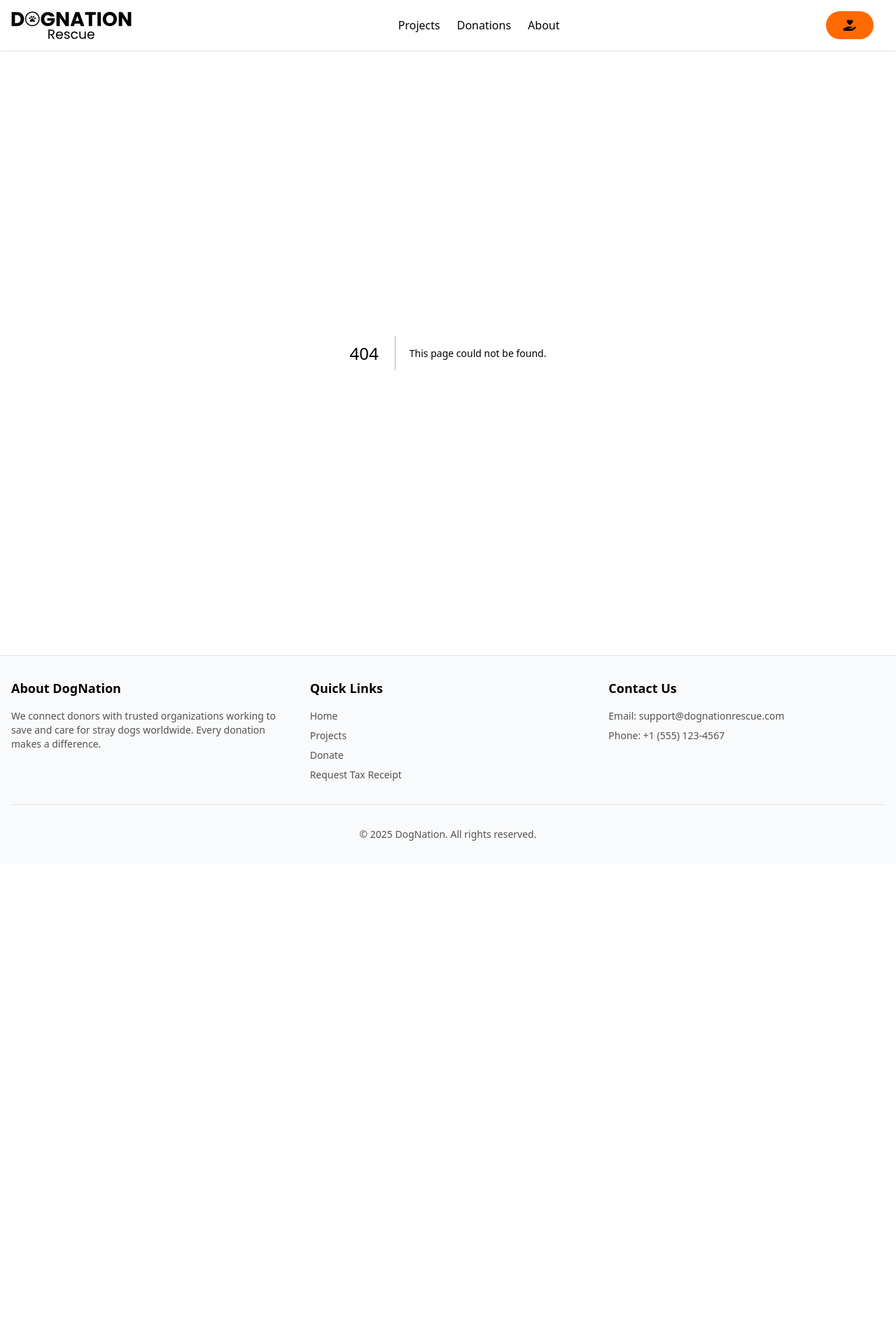
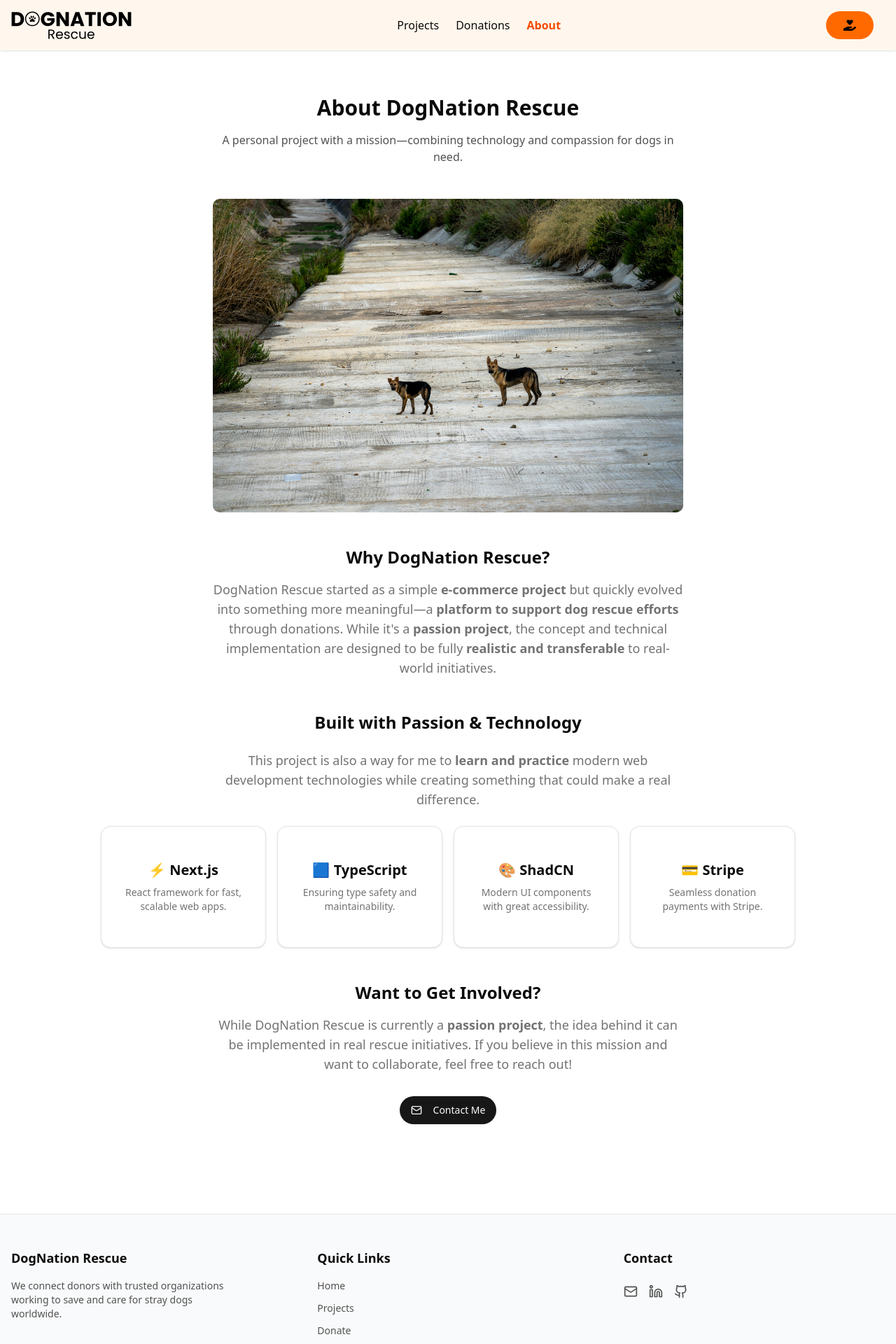
Before and after one commit to paulvonkim/dognation-rescue, a Next.js app: page /about in a window 1280 px wide. Before the commit this address had no page. Shown: the top 1920 px of the page at 70% size. Before the commit the page ends 1234 px from the top, so only its background shows below. Built offline with nearby package versions, Linux system fonts and the light colour scheme.

Commit message:
first commit

```diff
--- /dev/null
+++ b/app/about/page.tsx
@@ -0,0 +1,126 @@
+import Image from "next/image";
+import { Button } from "@/components/ui/button";
+import { Card, CardContent } from "@/components/ui/card";
+import { Mail } from "lucide-react";
+
+export const metadata = {
+  title: "About DogNation Rescue",
+  description: "Learn about our mission and how we're helping dogs in need",
+};
+
+export default function AboutPage() {
+  return (
+    <div className="container max-w-5xl mx-auto px-4 py-8 mb-16">
+      {/* Hero Section */}
+      {/* <div className="text-center space-y-4">
+        <h1 className="text-4xl font-bold tracking-tight">
+          About DogNation Rescue
+        </h1>
+        <p className="text-muted-foreground text-lg max-w-2xl mx-auto">
+          A personal project with a mission—combining technology and compassion
+          for dogs in need.
+        </p>
+      </div> */}
+
+      <div className="text-center mb-12">
+        <h1 className="text-3xl font-bold mb-4">About DogNation Rescue</h1>
+        <p className="text-neutral-600 max-w-2xl mx-auto">
+          A personal project with a mission—combining technology and compassion
+          for dogs in need.
+        </p>
+      </div>
+
+      {/* Image Section */}
+      <div className="mt-10 flex justify-center">
+        <div className="relative w-full max-w-2xl aspect-[3/2] rounded-lg overflow-hidden">
+          <Image
+            src="/about-hero.jpg"
+            alt="Rescued dogs"
+            fill
+            sizes="(max-width: 768px) 100vw, 768px"
+            className="object-cover"
+            priority
+          />
+        </div>
+      </div>
+
+      {/* Mission Statement */}
+      <div className="mt-12 text-center">
+        <h2 className="text-2xl font-bold">Why DogNation Rescue?</h2>
+        <p className="mt-4 text-muted-foreground text-lg max-w-2xl mx-auto">
+          DogNation Rescue started as a simple{" "}
+          <strong>e-commerce project</strong> but quickly evolved into something
+          more meaningful—a{" "}
+          <strong>platform to support dog rescue efforts</strong> through
+          donations. While it's a <strong>passion project</strong>, the concept
+          and technical implementation are designed to be fully{" "}
+          <strong>realistic and transferable</strong> to real-world initiatives.
+        </p>
+      </div>
+
+      {/* Learning & Tech Stack */}
+      <div className="mt-12 space-y-6">
+        <h2 className="text-2xl font-bold text-center">
+          Built with Passion & Technology
+        </h2>
+        <p className="text-muted-foreground text-lg max-w-2xl mx-auto text-center">
+          This project is also a way for me to{" "}
+          <strong>learn and practice</strong> modern web development
+          technologies while creating something that could make a real
+          difference.
+        </p>
+
+        <div className="grid grid-cols-2 md:grid-cols-4 gap-4">
+          <Card>
+            <CardContent className="p-6 text-center">
+              <h3 className="text-xl font-bold mb-2">⚡ Next.js</h3>
+              <p className="text-muted-foreground text-sm">
+                React framework for fast, scalable web apps.
+              </p>
+            </CardContent>
+          </Card>
+          <Card>
+            <CardContent className="p-6 text-center">
+              <h3 className="text-xl font-bold mb-2">🟦 TypeScript</h3>
+              <p className="text-muted-foreground text-sm">
+                Ensuring type safety and maintainability.
+              </p>
+            </CardContent>
+          </Card>
+          <Card>
+            <CardContent className="p-6 text-center">
+              <h3 className="text-xl font-bold mb-2">🎨 ShadCN</h3>
+              <p className="text-muted-foreground text-sm">
+                Modern UI components with great accessibility.
+              </p>
+            </CardContent>
+          </Card>
+          <Card>
+            <CardContent className="p-6 text-center">
+              <h3 className="text-xl font-bold mb-2">💳 Stripe</h3>
+              <p className="text-muted-foreground text-sm">
+                Seamless donation payments with Stripe.
+              </p>
+            </CardContent>
+          </Card>
+        </div>
+      </div>
+
+      {/* Final Call to Action */}
+      <div className="mt-12 text-center space-y-4">
+        <h2 className="text-2xl font-bold">Want to Get Involved?</h2>
+        <p className="text-muted-foreground text-lg max-w-2xl mx-auto">
+          While DogNation Rescue is currently a <strong>passion project</strong>
+          , the idea behind it can be implemented in real rescue initiatives. If
+          you believe in this mission and want to collaborate, feel free to
+          reach out!
+        </p>
+        <a href="mailto:paulkim.designs@gmail.com">
+          <Button size="lg" className="mt-4 rounded-full" variant="default">
+            <Mail className="mr-2 h-4 w-4" /> Contact Me
+          </Button>
+        </a>
+      </div>
+    </div>
+  );
+}
--- a/app/invoice-request/page.tsx
+++ b/app/invoice-request/page.tsx
@@ -79,13 +79,14 @@ export default function InvoiceRequest() {
                   placeholder="your@email.com"
                 />
               </div>
-
-              <button
-                type="submit"
-                className="w-full rounded-full px-6 py-3 bg-orange-500 hover:bg-orange-600 text-black font-medium"
-              >
-                Request Invoice
-              </button>
+              <div className="flex justify-center">
+                <button
+                  type="submit"
+                  className="rounded-full px-6 py-3 bg-orange-500 hover:bg-orange-600 text-black font-medium"
+                >
+                  Request Invoice
+                </button>
+              </div>
             </form>
           )}
         </div>
--- a/app/page.tsx
+++ b/app/page.tsx
@@ -36,7 +36,7 @@ export default async function Home() {
               </Button>
             </div>
             <div className="flex justify-end px-0 md:pr-12">
-              <div className="relative w-full h-[300px] md:h-[400px] rounded-xl overflow-hidden">
+              <div className="relative w-full h-[300px] md:h-[400px] rounded-lg overflow-hidden">
                 <Image
                   alt="Hero Image"
                   src="/hero_img.jpg"
@@ -63,7 +63,7 @@ export default async function Home() {
       </section>
 
       {/* Ways to Help Section */}
-      <section className="mb-16">
+      <section className="mb-4">
         <div className="text-center mb-12">
           <h2 className="text-3xl font-bold mb-4">Ways You Can Help</h2>
           <p className="text-neutral-600 max-w-2xl mx-auto">
--- a/components/carousel.tsx
+++ b/components/carousel.tsx
@@ -23,9 +23,9 @@ export const ProductCarousel = ({ products }: Props) => {
         align: "start",
         loop: true,
       }}
-      className="w-full max-w-6xl mx-auto"
+      className="w-full max-w-6xl mx-auto pb-12"
     >
-      <CarouselContent>
+      <CarouselContent className="pb-4">
         {products.map((product, index) => (
           <CarouselItem
             key={index}
@@ -96,7 +96,7 @@ export const ProductCarousel = ({ products }: Props) => {
           </CarouselItem>
         ))}
       </CarouselContent>
-      <div className="flex justify-center mt-8">
+      <div className="flex justify-center mt-4">
         <CarouselPrevious className="mr-4 bg-white shadow-sm hover:bg-neutral-50" />
         <CarouselNext className="ml-4 bg-white shadow-sm hover:bg-neutral-50" />
       </div>
--- a/components/footer.tsx
+++ b/components/footer.tsx
@@ -1,23 +1,24 @@
 import Link from "next/link";
+import { Mail, Linkedin, Github } from "lucide-react";
 
 export default function Footer() {
   return (
     <footer className="bg-gray-50 border-t border-neutral-200">
-      <div className="container mx-auto px-4 py-8">
-        <div className="grid grid-cols-1 md:grid-cols-3 gap-8">
+      <div className="container mx-auto px-4 py-12">
+        <div className="grid grid-cols-1 md:grid-cols-3 gap-16 justify-items-center md:justify-items-start">
           {/* About section */}
-          <div>
-            <h3 className="font-semibold text-lg mb-4">About DogNation</h3>
+          <div className="max-w-xs">
+            <h3 className="font-semibold text-lg mb-4">DogNation Rescue</h3>
             <p className="text-neutral-600 text-sm">
               We connect donors with trusted organizations working to save and
-              care for stray dogs worldwide. Every donation makes a difference.
+              care for stray dogs worldwide.
             </p>
           </div>
 
           {/* Quick links */}
           <div>
             <h3 className="font-semibold text-lg mb-4">Quick Links</h3>
-            <ul className="space-y-2 text-sm">
+            <ul className="space-y-3 text-sm">
               <li>
                 <Link
                   href="/"
@@ -50,21 +51,55 @@ export default function Footer() {
                   Request Tax Receipt
                 </Link>
               </li>
+              <li>
+                <Link
+                  href="/about"
+                  className="text-neutral-600 hover:text-orange-500"
+                >
+                  About
+                </Link>
+              </li>
             </ul>
           </div>
 
           {/* Contact info */}
           <div>
-            <h3 className="font-semibold text-lg mb-4">Contact Us</h3>
-            <ul className="space-y-2 text-sm text-neutral-600">
-              <li>Email: support@dognationrescue.com</li>
-              <li>Phone: +1 (555) 123-4567</li>
+            <h3 className="font-semibold text-lg mb-4">Contact</h3>
+            <ul className="space-y-3 text-sm">
+              <li className="pt-2">
+                <div className="flex space-x-4">
+                  <a
+                    href="mailto:paulkim.designs@gmail.com"
+                    className="flex items-center text-neutral-600 hover:text-orange-500"
+                  >
+                    <Mail className="h-5 w-5" />
+                  </a>
+                  <a
+                    href="https://linkedin.com/in/your-profile"
+                    target="_blank"
+                    rel="noopener noreferrer"
+                    className="text-neutral-600 hover:text-orange-500"
+                  >
+                    <Linkedin className="h-5 w-5" />
+                  </a>
+                  <a
+                    href="https://github.com/your-username/dognation-rescue"
+                    target="_blank"
+                    rel="noopener noreferrer"
+                    className="text-neutral-600 hover:text-orange-500"
+                  >
+                    <Github className="h-5 w-5" />
+                  </a>
+                </div>
+              </li>
             </ul>
           </div>
         </div>
 
-        <div className="border-t border-neutral-200 mt-8 pt-8 text-center text-sm text-neutral-600">
-          <p>© {new Date().getFullYear()} DogNation. All rights reserved.</p>
+        <div className="border-t border-neutral-200 mt-10 pt-6 text-center text-sm text-neutral-600">
+          <p>
+            © {new Date().getFullYear()} DogNation Rescue. All rights reserved.
+          </p>
         </div>
       </div>
     </footer>
--- a/components/navbar.tsx
+++ b/components/navbar.tsx
@@ -8,10 +8,13 @@ import { Button } from "./ui/button";
 import NextImage from "next/image";
 import { FontAwesomeIcon } from "@fortawesome/react-fontawesome";
 import { faHandHoldingHeart } from "@fortawesome/free-solid-svg-icons";
+import { usePathname } from "next/navigation";
+
 export const Navbar = () => {
   const [mobileOpen, setMobileOpen] = useState<boolean>(false);
   const { items } = useCartStore();
   const cartCount = items.reduce((acc, item) => acc + item.quantity, 0);
+  const pathname = usePathname();
 
   useEffect(() => {
     const handleResize = () => {
@@ -25,8 +28,10 @@ export const Navbar = () => {
     return () => window.removeEventListener("resize", handleResize);
   }, []);
 
+  const isActive = (path: string) => pathname === path;
+
   return (
-    <nav className="sticky top-0 z-50 bg-white shadow">
+    <nav className="sticky top-0 z-50 bg-orange-50 shadow">
       <div className="container mx-auto flex items-center justify-between px-4 py-4">
         <Link href="/" className=" flex items-center">
           <NextImage
@@ -38,13 +43,28 @@ export const Navbar = () => {
           />
         </Link>
         <div className="hidden md:flex space-x-6">
-          <Link href="/projects" className="hover:text-orange-600">
+          <Link
+            href="/projects"
+            className={`hover:text-orange-600 ${
+              isActive("/projects") ? "font-bold text-orange-600" : ""
+            }`}
+          >
             Projects
           </Link>
-          <Link href="/products" className="hover:text-orange-600">
+          <Link
+            href="/products"
+            className={`hover:text-orange-600 ${
+              isActive("/products") ? "font-bold text-orange-600" : ""
+            }`}
+          >
             Donations
           </Link>
-          <Link href="/" className="hover:text-orange-600">
+          <Link
+            href="/about"
+            className={`hover:text-orange-600 ${
+              isActive("/about") ? "font-bold text-orange-600" : ""
+            }`}
+          >
             About
           </Link>
         </div>
--- a/components/stats-section.tsx
+++ b/components/stats-section.tsx
@@ -58,13 +58,13 @@ export default function StatsSection() {
     <div ref={ref} className="grid md:grid-cols-3 gap-8">
       <div className="bg-white rounded-xl shadow-sm p-8 text-center transform transition-transform hover:scale-105">
         <div className="inline-flex items-center justify-center w-16 h-16 rounded-full bg-orange-100 mb-6">
-          <FontAwesomeIcon icon={faPaw} className="text-orange-500 text-3xl" />
+          <FontAwesomeIcon icon={faPaw} className="text-neutral-900 text-2xl" />
         </div>
         <h3 className="text-3xl font-bold text-gray-800 mb-1">
           <AnimatedCounter value={800} shouldAnimate={inView} />
         </h3>
         <p className="text-lg font-medium mb-2">Rescued Dogs</p>
-        <p className="text-neutral-600 text-sm">
+        <p className=" text-gray-800 text-sm">
           Finding forever homes for abandoned and stray dogs
         </p>
       </div>
@@ -73,7 +73,7 @@ export default function StatsSection() {
         <div className="inline-flex items-center justify-center w-16 h-16 rounded-full bg-orange-100 mb-6">
           <FontAwesomeIcon
             icon={faStethoscope}
-            className="text-orange-500 text-3xl"
+            className=" text-gray-900 text-2xl"
           />
         </div>
         <h3 className="text-3xl font-bold text-gray-800 mb-1">
@@ -89,7 +89,7 @@ export default function StatsSection() {
         <div className="inline-flex items-center justify-center w-16 h-16 rounded-full bg-orange-100 mb-6">
           <FontAwesomeIcon
             icon={faBowlFood}
-            className="text-orange-500 text-3xl"
+            className=" text-gray-900 text-2xl"
           />
         </div>
         <h3 className="text-3xl font-bold text-gray-800 mb-1">
```
Also changed, not shown: public/about-hero.jpg (added), public/hero_img.jpg.
